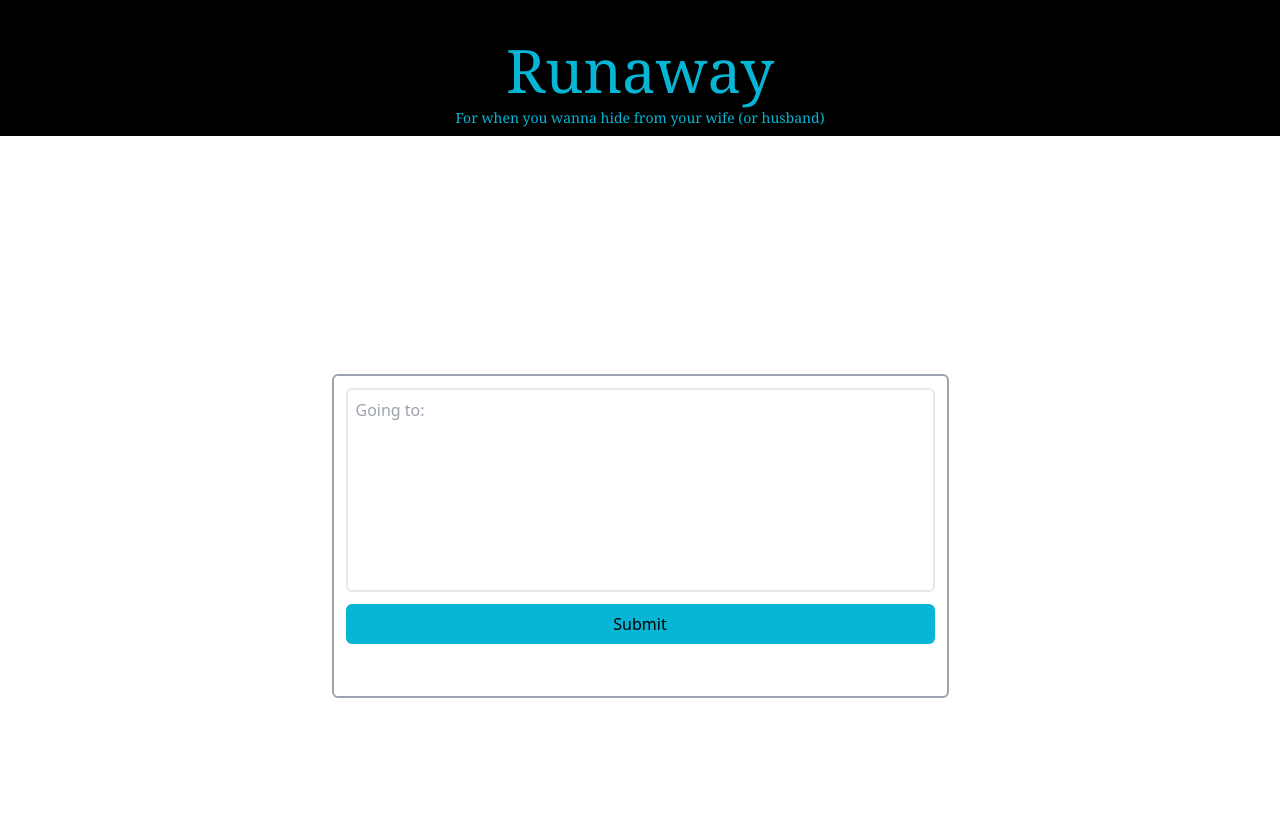
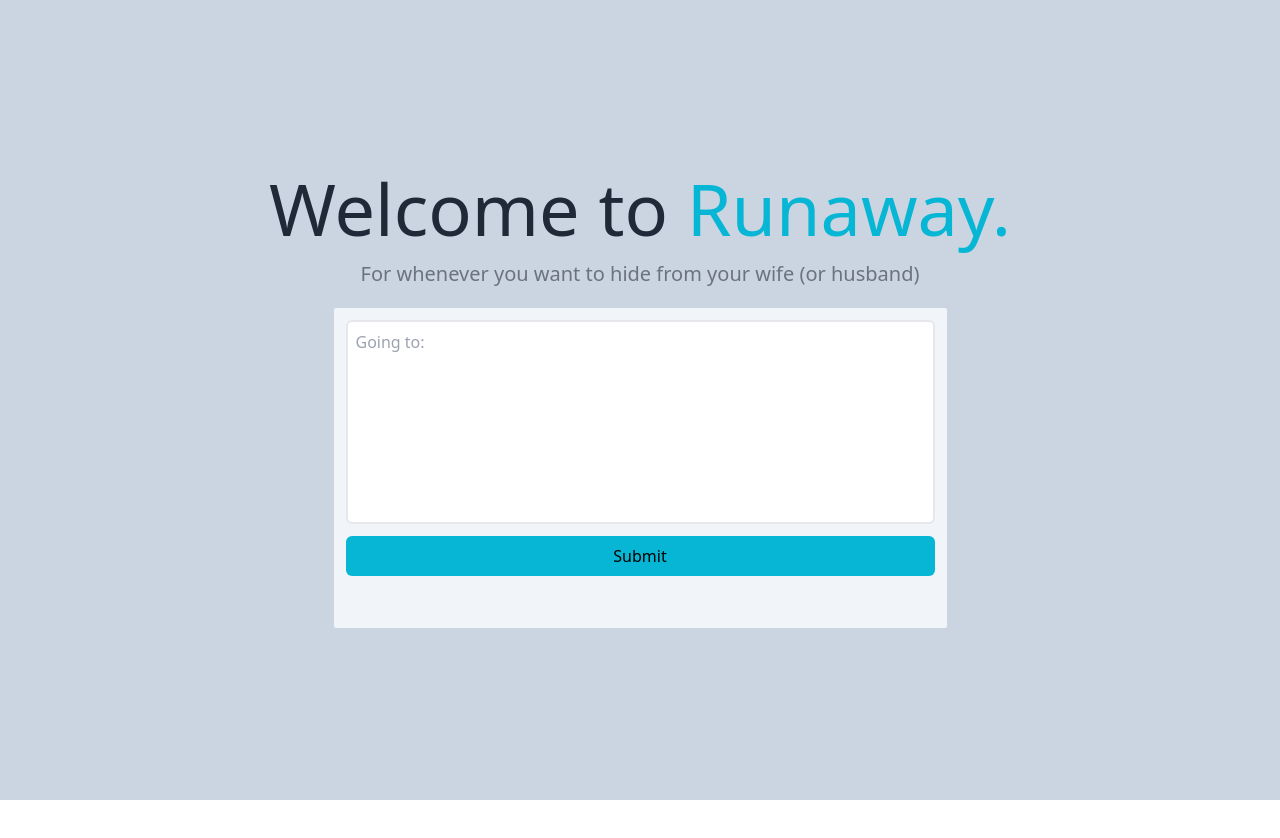
Before and after one commit to AndrewN2001/T7Project, a React (Create React App) app in the folder ticket_tracker/: page / in a window 1280 px wide. Shown: the top 838 px of the page. After the commit the page ends 800 px from the top, so only its background shows below. Built offline with nearby package versions, Linux system fonts and the light colour scheme; the HTML template or start-up script is replaced by a standard one.

Commit message:
updated UI

```diff
--- a/ticket_tracker/src/App.js
+++ b/ticket_tracker/src/App.js
@@ -1,11 +1,10 @@
 import React from 'react';
 import "./App.css"
-import Logo from './Logo';
 import FlightForm from './components/Searchbar';
 function App() {
   return (
     <div>
-      <Logo/>
+      {/* <Logo/> */}
       <FlightForm/>
     </div>
   );
--- a/ticket_tracker/src/Logo.jsx
+++ /dev/null
@@ -1,12 +0,0 @@
-import React, { useState, useEffect } from 'react';
-
-const Logo = () => {
-    return(
-
-        <div className = "pb-2 flex flex-col justify-center border-b-cyan-500 items-center text-6xl font-serif pt-10 text-cyan-500 bg-black" >
-            <h1 className = "text-center pb-2">Runaway</h1>
-            <h1 className = "text-sm text-center">For when you wanna hide from your wife (or husband) </h1>
-        </div>
-    )
-}
-export default Logo
--- a/ticket_tracker/src/components/Searchbar.js
+++ b/ticket_tracker/src/components/Searchbar.js
@@ -3,9 +3,6 @@ import React, {useState} from "react";
 export default function FlightForm(){
     const [data, setData] = useState("")
     const [content, setContent] = useState("")
-    const [adults, setAdults] = useState(0);
-    const [children, setChildren] = useState(0);
-    const [selection, setSelection] = useState(false);
 
     const sendData = async (e) => {
         e.preventDefault()
@@ -28,32 +25,16 @@ export default function FlightForm(){
     };
 
     return(
-        <div className="min-h-screen min-w-screen flex justify-center items-center">
-            <div className="w-min h-min border-2 border-gray-400 rounded-md flex flex-col justify-center items-center">
+        <div className="min-h-screen min-w-screen flex flex-col justify-center items-center bg-slate-300">
+            <div className="text-center pb-5">
+                <h1 className="text-7xl text-gray-800">Welcome to <span className="text-cyan-500">Runaway.</span></h1>
+                <h1 className="pt-4 text-xl text-gray-500">For whenever you want to hide from your wife (or husband)</h1>
+            </div>
+
+            <div className="w-min h-min rounded-sm flex flex-col justify-center items-center bg-slate-100">
                 <form className="flex flex-col gap-3 p-3" onSubmit={sendData}>
                     <textarea value = {content} onChange={e => setContent(e.target.value)} type="text" id="depart" rows="8" cols="60" className="border-2 rounded-md px-2 text-black pt-2 items-center left-4 align-text-top resize-none" placeholder="Going to:"></textarea>
                     {console.log(content)}
-                    {/* <div className="flex gap-1">
-                        <input type="date" id="depart_date" name="depart_date" className="border-2 px-2 rounded-md" placeholder="Depart Date:"></input>
-                        <input type="date" id="return_date" name="return_date" className="border-2 px-2 rounded-md" placeholder="Return Date:"></input>
-                        <div className="h-fit">
-                            <button id="passenger" type="button" className="bg-white w-[224.67px] py-2 border-2 rounded-md whitespace-nowrap" onClick={TravelerSelect}>
-                                {adults > 0 ? `${adults} Adults` : "Traveler Information"}
-                            </button>
-                            <div id="passenger_select" className={`bg-white border-2 absolute mt-1 rounded-md z-20 px-3 w-[224.67px] ${selection ? "visible" : "invisible"}`}>
-                                <div className="flex items-center gap-3 py-3 justify-between" >
-                                    <h1>Adults</h1>
-                                    <div className="flex gap-3 justify-center items-center">
-                                        <button type="button" className="w-fit h-fit p-1 rounded-full border-2 border-black bg-white hover:bg-slate-200" onClick={DecrementAdults}><FaMinus/></button>
-                                        <div>{adults}</div>
-                                        <button type="button" className="w-fit h-fit p-1 rounded-full border-2 border-black bg-white hover:bg-slate-200" onClick={IncrementAdults}><FaPlus/></button>
-                                    </div>
-                                </div>
-
-                                <button type="button" className="bg-cyan-500 hover:bg-cyan-600 w-full py-1 mb-2 rounded-md" onClick={TravelerSelect}>Apply</button>
-                            </div>
-                        </div>
-                    </div> */}
                     <input type="submit" value="Submit" className="bg-cyan-500 hover:bg-cyan-600 p-2 rounded-md"/>
                 </form>
                 <div className={`pb-4 ${data != "" ? `visible` : `invisible`}`}>{`Total cost of the plane ticket: ${data.finalCost}`}</div>
```
